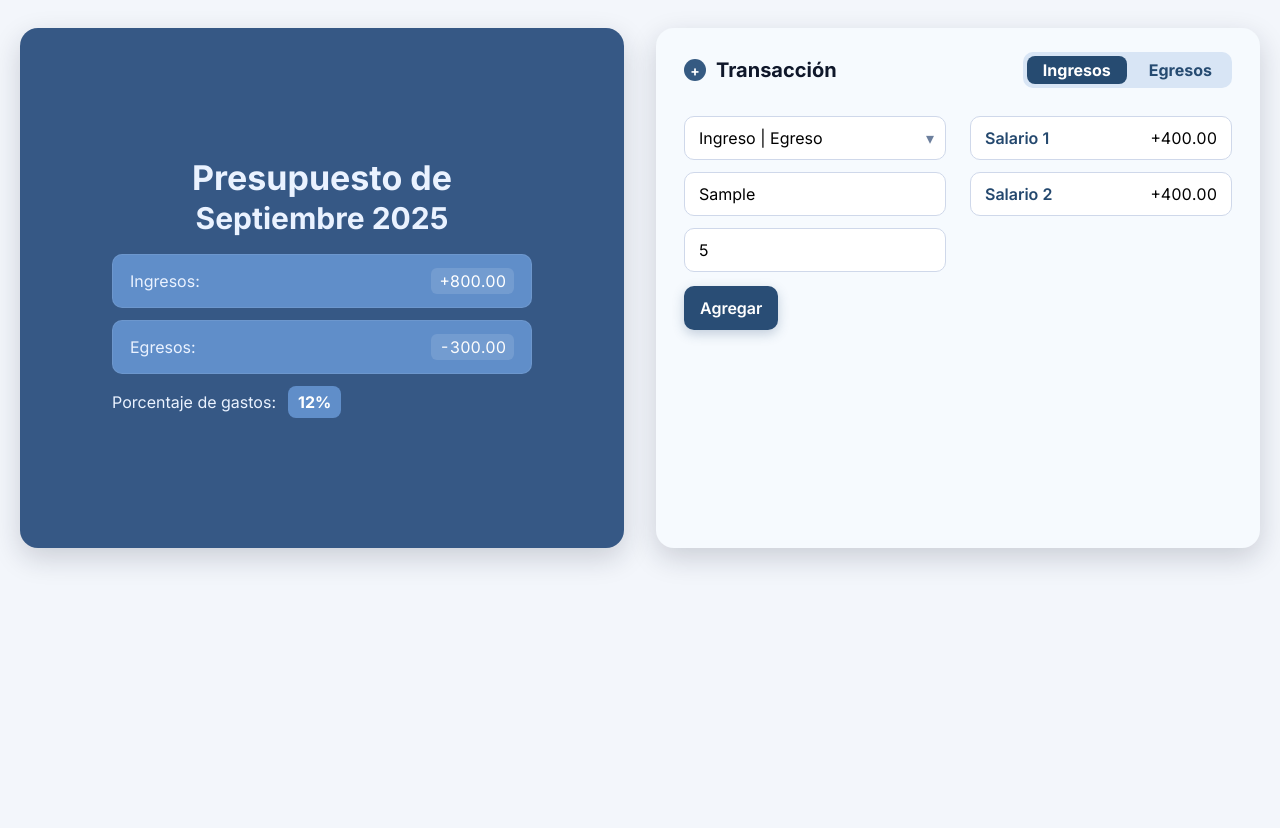
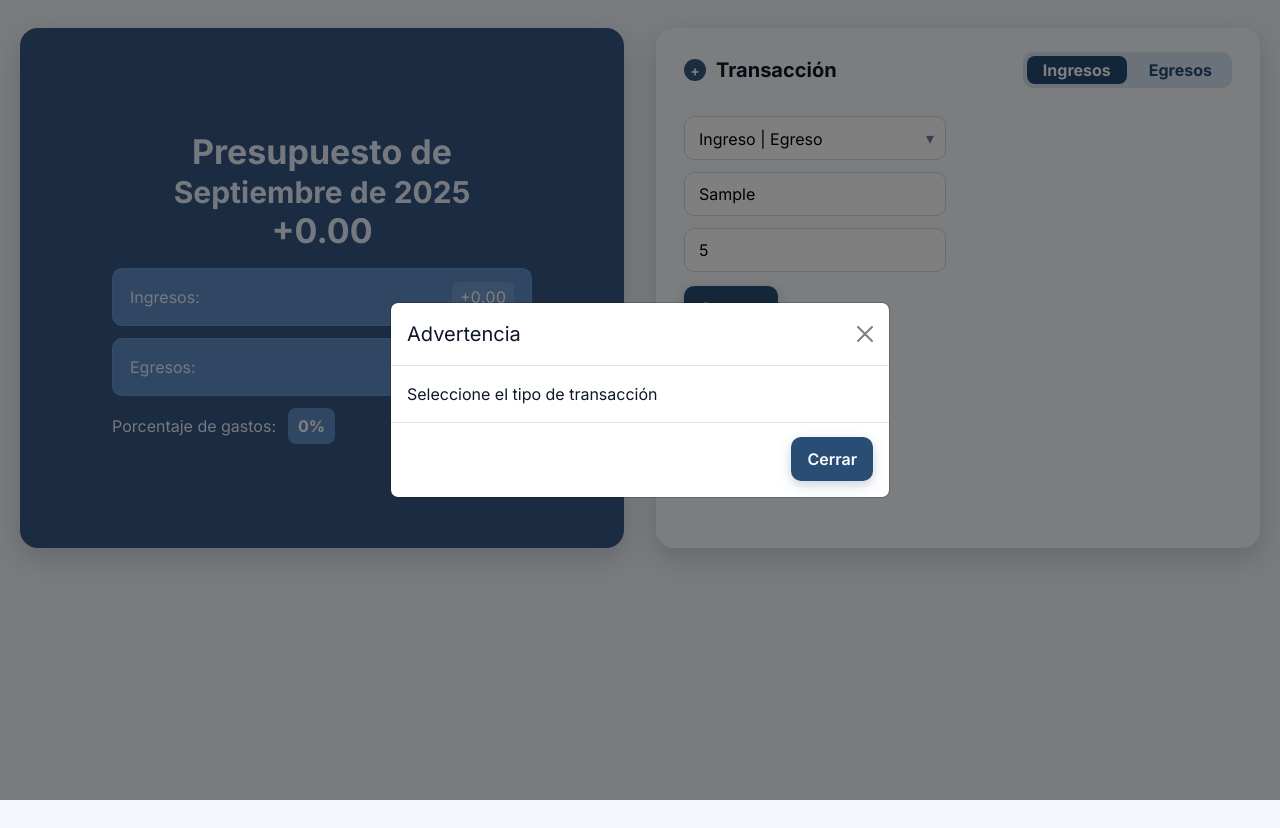
Before and after one commit to AbdiasHernandezDev503/ingresos-basic-app-js, a plain HTML site: page index.html in a window 1280 px wide. Both pictures are taken after typing "Sample", "5" into the empty fields and a click on the button "Agregar". Drawn offline with nearby package versions, Linux system fonts and the light colour scheme.

Commit message:
Agregando validaciones y funcionalidades a la aplicación de presupuesto, incluyendo asi funcionalidad adicional de guardar en localstorage

```diff
--- a/app.js
+++ b/app.js
@@ -0,0 +1,147 @@
+/*
+  Abdías de Jesús Martínez Hernández
+  Yanci Arely Pineda Linares
+  Katherine Noemy Vega Arriaza
+*/
+
+// Selección de elementos
+const tituloFecha = document.querySelector(".budget-title span");
+const ingresosEl = document.querySelector(".pill-value.pos");
+const egresosEl = document.querySelector(".pill-value.neg");
+const porcentajeEl = document.querySelector(".kpi-chip");
+const saldoDisponibleEl = document.getElementById("saldoDisponible");
+
+const tipoInput = document.querySelector("select");
+const descInput = document.querySelector('input[placeholder="Descripción"]');
+const montoInput = document.querySelector('input[placeholder="Monto"]');
+const btnAgregar = document.querySelector(".btn");
+
+const listaIngresos = document.querySelector(".tab-content.ingresos .items");
+const listaEgresos = document.querySelector(".tab-content.egresos .items");
+
+// Datos
+let ingresos = [], egresos = [];
+
+// Funcion para que guardemos en el LocalStorage (Funcionalidad adicional)
+function guardarDatosLocalStorage() {
+  localStorage.setItem("ingresos", JSON.stringify(ingresos));
+  localStorage.setItem("egresos", JSON.stringify(egresos));
+}
+
+function cargarDatosLocalStorage() {
+  ingresos = JSON.parse(localStorage.getItem("ingresos")) || [];
+  egresos = JSON.parse(localStorage.getItem("egresos")) || [];
+}
+
+// Utilidades
+function obtenerTotales() {
+  return {
+    totalIngresos: ingresos.reduce((acc, i) => acc + i.monto, 0),
+    totalEgresos: egresos.reduce((acc, i) => acc + i.monto, 0),
+  };
+}
+
+function resetFormulario() {
+  descInput.value = "";
+  montoInput.value = "";
+  tipoInput.selectedIndex = 0;
+}
+
+function mostrarModalValidacion(mensaje) {
+  document.getElementById("validacionMsg").textContent = mensaje;
+  new bootstrap.Modal(document.getElementById("validacionModal")).show();
+}
+
+// Renderizado
+function renderizarLista(lista, datos, clase) {
+  lista.innerHTML = "";
+  const { totalIngresos } = obtenerTotales();
+  datos.forEach((item) => {
+    const porcentaje =
+      clase === "neg" && totalIngresos > 0
+        ? ((item.monto * 100) / totalIngresos).toFixed(2) + "%"
+        : "";
+    lista.innerHTML += `
+      <li class="row">
+        <span class="name">${item.descripcion}</span>
+        <span class="amount ${clase}">${
+      clase === "pos" ? "+" : "-"
+    }${item.monto.toFixed(2)}</span>
+        ${porcentaje ? `<span class="badge">${porcentaje}</span>` : ""}
+      </li>`;
+  });
+}
+
+function renderizar() {
+  renderizarLista(listaIngresos, ingresos, "pos");
+  renderizarLista(listaEgresos, egresos, "neg");
+  const { totalIngresos, totalEgresos } = obtenerTotales();
+  const saldo = totalIngresos - totalEgresos;
+  ingresosEl.textContent = `+${totalIngresos.toFixed(2)}`;
+  egresosEl.textContent = `-${totalEgresos.toFixed(2)}`;
+  porcentajeEl.textContent =
+    totalIngresos > 0
+      ? `${((totalEgresos * 100) / totalIngresos).toFixed(2)}%`
+      : "0%";
+  saldoDisponibleEl.textContent = `${saldo >= 0 ? "+" : "-"}${Math.abs(
+    saldo
+  ).toFixed(2)}`;
+}
+
+// Validaciones
+function validarTransaccion(tipo, descripcion, monto) {
+  const { totalIngresos, totalEgresos } = obtenerTotales();
+  if (tipo !== "INGRESO" && tipo !== "EGRESO")
+    return "Seleccione el tipo de transacción";
+  if (!descripcion) return "Ingrese la descripción";
+
+  if (descripcion.length < 3)
+    return "La descripción debe tener al menos 3 caracteres";
+
+  if (isNaN(monto) || monto <= 0) return "Ingrese un monto válido mayor a 0";
+
+  if (tipo === "EGRESO") {
+    if (totalIngresos === 0) return "Debe agregar ingresos antes de egresos";
+
+    if (monto > totalIngresos - totalEgresos)
+      return "Los egresos no pueden superar los ingresos disponibles";
+
+  }
+
+  return null;
+}
+
+// Eventos
+btnAgregar.addEventListener("click", () => {
+  const tipo = tipoInput.value;
+  const descripcion = descInput.value.trim();
+  const monto = parseFloat(montoInput.value);
+
+  const error = validarTransaccion(tipo, descripcion, monto);
+  if (error) return mostrarModalValidacion(error);
+
+  const transaccion = { descripcion, monto };
+  if (tipo === "INGRESO") {
+    ingresos.push(transaccion);
+
+    // Seleccionar la tab ingresos cuando se agrega dicho tipo
+    document.getElementById("tab-ingresos").checked = true;
+  } else {
+    egresos.push(transaccion);
+
+    // Seleccionar la tab de egresos cuando se agrega el tipo correspondiente
+    document.getElementById("tab-egresos").checked = true;
+  }
+
+  guardarDatosLocalStorage();
+  resetFormulario();
+  renderizar();
+});
+
+// Inicialización
+tituloFecha.textContent = new Date()
+  .toLocaleDateString("es-ES", { month: "long", year: "numeric" })
+  .replace(/^\w/, (c) => c.toUpperCase());
+
+cargarDatosLocalStorage()
+renderizar();
--- a/index.html
+++ b/index.html
@@ -1,11 +1,20 @@
-<!doctype html>
+<!DOCTYPE html>
 <html lang="es">
   <head>
-  <meta charset="utf-8">
-  <meta name="viewport" content="width=device-width, initial-scale=1">
+    <meta charset="utf-8" />
+    <meta name="viewport" content="width=device-width, initial-scale=1" />
     <title>Presupuesto</title>
-  <link href="https://fonts.googleapis.com/css2?family=Inter:wght@400;600;700&display=swap" rel="stylesheet">
-  <link rel="stylesheet" href="styles.css">
+    <link
+      href="https://fonts.googleapis.com/css2?family=Inter:wght@400;600;700&display=swap"
+      rel="stylesheet"
+    />
+    <link
+      href="https://cdn.jsdelivr.net/npm/bootstrap@5.3.8/dist/css/bootstrap.min.css"
+      rel="stylesheet"
+      integrity="sha384-sRIl4kxILFvY47J16cr9ZwB07vP4J8+LH7qKQnuqkuIAvNWLzeN8tE5YBujZqJLB"
+      crossorigin="anonymous"
+    />
+    <link rel="stylesheet" href="styles.css" />
   </head>
   <body>
     <main class="wrap">
@@ -13,22 +22,32 @@
       <section class="left">
         <div class="left-inner">
           <h1 class="budget-title">
-          Presupuesto de<br><span>Septiembre 2025</span>
+            Presupuesto de<br /><span>
+              <!-- Aqui se va mostrar el mes actual -->
+            </span>
+
+            <div id="saldoDisponible" class="saldo">+500.00</div>
           </h1>
 
           <div class="pill">
             <span class="pill-label">Ingresos:</span>
-          <span class="pill-value pos">+800.00</span>
+            <span class="pill-value pos"
+              ><!-- Aqui se va mostrar el total de ingresos --></span
+            >
           </div>
 
           <div class="pill">
             <span class="pill-label">Egresos:</span>
-          <span class="pill-value neg">-300.00</span>
+            <span class="pill-value neg"
+              ><!-- Aqui se va mostrar el total de egresos --></span
+            >
           </div>
 
           <div class="kpi">
             <span class="kpi-label">Porcentaje de gastos:</span>
-          <span class="kpi-chip">12%</span>
+            <span class="kpi-chip"
+              ><!-- Aqui se va mostrar el porcentaje de gastos --></span
+            >
           </div>
         </div>
       </section>
@@ -37,8 +56,8 @@
       <section class="right">
         <div class="right-inner">
           <!-- Radios de estado de pestañas (fuera de la barra) -->
-        <input type="radio" name="tab" id="tab-ingresos" checked hidden>
-        <input type="radio" name="tab" id="tab-egresos" hidden>
+          <input type="radio" name="tab" id="tab-ingresos" checked hidden />
+          <input type="radio" name="tab" id="tab-egresos" hidden />
 
           <div class="right-head">
             <div class="head-left">
@@ -58,18 +77,18 @@
               <div class="field select">
                 <select>
                   <option>Ingreso | Egreso</option>
-                <option>Ingreso</option>
-                <option>Egreso</option>
+                  <option value="INGRESO">Ingreso</option>
+                  <option value="EGRESO">Egreso</option>
                 </select>
                 <span class="caret">▾</span>
               </div>
 
               <div class="field">
-              <input type="text" placeholder="Descripción">
+                <input type="text" placeholder="Descripción" />
               </div>
 
               <div class="field">
-              <input type="number" step="0.01" placeholder="Monto">
+                <input type="number" step="0.01" placeholder="Monto" />
               </div>
 
               <button type="button" class="btn">Agregar</button>
@@ -78,33 +97,59 @@
             <!-- Contenido: Ingresos -->
             <div class="tab-content ingresos">
               <ul class="items">
-              <li class="row">
-                <span class="name">Salario 1</span>
-                <span class="amount pos">+400.00</span>
-              </li>
-              <li class="row">
-                <span class="name">Salario 2</span>
-                <span class="amount pos">+400.00</span>
-              </li>
+
               </ul>
             </div>
 
             <!-- Contenido: Egresos -->
             <div class="tab-content egresos">
               <ul class="items">
-              <li class="row">
-                <span class="name">Renta</span>
-                <span class="amount neg">-200.00</span>
-              </li>
-              <li class="row">
-                <span class="name">Comida</span>
-                <span class="amount neg">-100.00</span>
-              </li>
+
               </ul>
             </div>
-        </div><!-- /right-grid -->
-      </div><!-- /right-inner -->
+          </div>
+        </div>
       </section>
+      <!-- Modal de validacion de datos -->
+      <div
+        class="modal fade"
+        id="validacionModal"
+        tabindex="-1"
+        aria-labelledby="validacionModalLabel"
+        aria-hidden="true"
+      >
+        <div class="modal-dialog modal-dialog-centered">
+          <div class="modal-content">
+            <div class="modal-header">
+              <h5 class="modal-title" id="validacionModalLabel">Advertencia</h5>
+              <button
+                type="button"
+                class="btn-close"
+                data-bs-dismiss="modal"
+                aria-label="Cerrar"
+              ></button>
+            </div>
+            <div class="modal-body" id="validacionMsg">
+              <!-- Aquí se mostrará el mensaje que pusimos para validacion -->
+            </div>
+            <div class="modal-footer">
+              <button
+                type="button"
+                class="btn btn-secondary"
+                data-bs-dismiss="modal"
+              >
+                Cerrar
+              </button>
+            </div>
+          </div>
+        </div>
+      </div>
     </main>
+    <script src="app.js"></script>
+    <script
+      src="https://cdn.jsdelivr.net/npm/bootstrap@5.3.8/dist/js/bootstrap.bundle.min.js"
+      integrity="sha384-FKyoEForCGlyvwx9Hj09JcYn3nv7wiPVlz7YYwJrWVcXK/BmnVDxM+D2scQbITxI"
+      crossorigin="anonymous"
+    ></script>
   </body>
 </html>
--- a/styles.css
+++ b/styles.css
@@ -1,176 +1,323 @@
-* { box-sizing: border-box; }
-html, body { height: 100%; }
-body{
-  margin:0;
+* {
+  box-sizing: border-box;
+}
+html,
+body {
+  height: 100%;
+}
+body {
+  margin: 0;
   font-family: Inter, system-ui, Segoe UI, Roboto, Arial, sans-serif;
-  background:#f3f6fb;
-  color:#0f172a;
+  background: #f3f6fb;
+  color: #0f172a;
 }
-:root{
-  --blue-900:#365885; --blue-700:#608EC9;
-  --panel:#f6fafe; --bd:#cfd8ea;
-  --accent:#264b71; --btn:#294d75;
-  --pos:#030303; --neg:#e25b5b;
-  --r-lg:18px; --r:10px;
-  --shadow:0 10px 28px rgba(20,30,50,.18);
+:root {
+  --blue-900: #365885;
+  --blue-700: #608ec9;
+  --panel: #f6fafe;
+  --bd: #cfd8ea;
+  --accent: #264b71;
+  --btn: #294d75;
+  --pos: #030303;
+  --neg: #e25b5b;
+  --r-lg: 18px;
+  --r: 10px;
+  --shadow: 0 10px 28px rgba(20, 30, 50, 0.18);
 }
 
 /* Layout general - ambos paneles iguales */
-.wrap{
-  max-width:1280px;
-  margin:28px auto;
-  padding:0 20px;
-  display:grid;
-  grid-template-columns:1fr 1fr;  /* ambos iguales */
-  gap:32px;
-  align-items:stretch;            /* iguala altura de los hijos */
+.wrap {
+  max-width: 1280px;
+  margin: 28px auto;
+  padding: 0 20px;
+  display: grid;
+  grid-template-columns: 1fr 1fr; /* ambos iguales */
+  gap: 32px;
+  align-items: stretch; /* iguala altura de los hijos */
 }
 
 /* ===== Panel izquierdo ===== */
-.left{
-  display:flex; align-items:center; justify-content:center;
-  min-height:520px; border-radius:var(--r-lg);
-  background:var(--blue-900); color:#eaf2ff;
-  box-shadow:var(--shadow);
+.left {
+  display: flex;
+  align-items: center;
+  justify-content: center;
+  min-height: 520px;
+  border-radius: var(--r-lg);
+  background: var(--blue-900);
+  color: #eaf2ff;
+  box-shadow: var(--shadow);
 }
-.left-inner{
-  width:100%; max-width:560px;
-  padding:48px 56px;
-  text-align:center;
+.left-inner {
+  width: 100%;
+  max-width: 560px;
+  padding: 48px 56px;
+  text-align: center;
 }
-.budget-title{
-  margin:0 0 18px;
-  font-weight:700; line-height:1.15;
-  font-size:34px;
+.budget-title {
+  margin: 0 0 18px;
+  font-weight: 700;
+  line-height: 1.15;
+  font-size: 34px;
 }
-.budget-title span{ font-size:30px; }
+.budget-title span {
+  font-size: 30px;
+}
 
-.pill{
-  display:flex; align-items:center; gap:12px;
-  width:100%; max-width:420px;
-  margin:0 auto 12px;
-  padding:14px 18px;
-  border-radius:var(--r);
-  background:var(--blue-700);
-  box-shadow:inset 0 0 0 1px rgba(255,255,255,.08);
+.pill {
+  display: flex;
+  align-items: center;
+  gap: 12px;
+  width: 100%;
+  max-width: 420px;
+  margin: 0 auto 12px;
+  padding: 14px 18px;
+  border-radius: var(--r);
+  background: var(--blue-700);
+  box-shadow: inset 0 0 0 1px rgba(255, 255, 255, 0.08);
 }
-.pill-value{
-  margin-left:auto; padding:3px 8px; border-radius:6px;
-  background:rgba(255,255,255,.12);
-  font-variant-numeric:tabular-nums;
+.pill-value {
+  margin-left: auto;
+  padding: 3px 8px;
+  border-radius: 6px;
+  background: rgba(255, 255, 255, 0.12);
+  font-variant-numeric: tabular-nums;
 }
-.pill-value.pos{ color:#ffffff; }
-.pill-value.neg{ color:#fcfcfc; }
+.pill-value.pos {
+  color: #ffffff;
+}
+.pill-value.neg {
+  color: #fcfcfc;
+}
 
-.kpi{
-  display:flex; align-items:center; gap:12px;
-  margin:8px auto 0; width:100%; max-width:420px; justify-content:flex-start;
+.badge {
+  background: #323232;
+  color: #fff;
+  padding: 4px 8px;
+  border-radius: 6px;
+  font-size: 0.8rem;
+  font-weight: 600;
 }
-.kpi-chip{
-  background:#608EC9; color:#fff; padding:6px 10px;
-  border-radius:8px; font-weight:700;
+
+.kpi {
+  display: flex;
+  align-items: center;
+  gap: 12px;
+  margin: 8px auto 0;
+  width: 100%;
+  max-width: 420px;
+  justify-content: flex-start;
+}
+.kpi-chip {
+  background: #608ec9;
+  color: #fff;
+  padding: 6px 10px;
+  border-radius: 8px;
+  font-weight: 700;
 }
 
 /* ===== Panel derecho ===== */
-.right{
-  display:flex;
-  min-height:520px;
-  border-radius:var(--r-lg);
-  background:var(--panel);
-  box-shadow:var(--shadow);
+.right {
+  display: flex;
+  min-height: 520px;
+  border-radius: var(--r-lg);
+  background: var(--panel);
+  box-shadow: var(--shadow);
 }
-.right-inner{ width:100%; padding:24px 28px; }
+.right-inner {
+  width: 100%;
+  padding: 24px 28px;
+}
 
-.right-head{
-  display:grid; grid-template-columns:1fr auto;
-  align-items:center; column-gap:16px; margin-bottom:16px;
+.right-head {
+  display: grid;
+  grid-template-columns: 1fr auto;
+  align-items: center;
+  column-gap: 16px;
+  margin-bottom: 16px;
 }
-.head-left{ display:flex; align-items:center; gap:10px; }
-.head-left h2{ margin:0; font-size:20px; font-weight:700; }
-.plus{
-  width:22px; height:22px; border-radius:50%;
-  display:grid; place-items:center; background:#355a82; color:#fff;
-  font-weight:700; font-size:14px;
+.head-left {
+  display: flex;
+  align-items: center;
+  gap: 10px;
+}
+.head-left h2 {
+  margin: 0;
+  font-size: 20px;
+  font-weight: 700;
+}
+.plus {
+  width: 22px;
+  height: 22px;
+  border-radius: 50%;
+  display: grid;
+  place-items: center;
+  background: #355a82;
+  color: #fff;
+  font-weight: 700;
+  font-size: 14px;
 }
 
 /* Tabs */
-.segmented{
-  display:inline-flex; gap:6px;
+.segmented {
+  display: inline-flex;
+  gap: 6px;
   justify-content: center;
-   align-items: center;
-  height:36px; padding:4px; border-radius:10px; background:#d8e5f5;
+  align-items: center;
+  height: 36px;
+  padding: 4px;
+  border-radius: 10px;
+  background: #d8e5f5;
 }
-.seg{
-  border:0; background:transparent; color:var(--accent);
-   display: flex;
+.seg {
+  border: 0;
+  background: transparent;
+  color: var(--accent);
+  display: flex;
   align-items: center;
   justify-content: center;
   text-align: center;
-  padding:8px 16px; height:28px; line-height:28px; border-radius:8px; font-weight:700; cursor:pointer;
+  padding: 8px 16px;
+  height: 28px;
+  line-height: 28px;
+  border-radius: 8px;
+  font-weight: 700;
+  cursor: pointer;
 }
 
 /* Grilla derecha */
-.right-grid{
-  display:grid; grid-template-columns:1fr 1fr;
-  column-gap:24px; align-items:start;
+.right-grid {
+  display: grid;
+  grid-template-columns: 1fr 1fr;
+  column-gap: 24px;
+  align-items: start;
 }
 
-.form{ max-width:none; }
-.field{ margin:12px 0; }
-input, select, .btn{ height:44px; border-radius:var(--r); font:inherit; }
-input, select{
-  width:100%; padding:10px 14px; outline:none; background:#fff; border:1px solid var(--bd);
+.form {
+  max-width: none;
 }
-input:focus, select:focus{ border-color:#7aa3d6; box-shadow:0 0 0 3px rgba(122,163,214,.2); }
-.btn{
-  margin-top:2px; padding:0 16px; border:0; cursor:pointer;
-  background:var(--btn); color:#fff; font-weight:600;
-  box-shadow:0 4px 12px rgba(41,77,117,.25);
+.field {
+  margin: 12px 0;
 }
-.btn:active{ transform:translateY(1px); }
-.select{ position:relative; }
-.caret{
-  position:absolute; right:12px; top:50%; transform:translateY(-50%);
-  pointer-events:none; color:#6c7f9d;
+input,
+select,
+.btn {
+  height: 44px;
+  border-radius: var(--r);
+  font: inherit;
 }
-select{ appearance:none; -webkit-appearance:none; -moz-appearance:none; }
+input,
+select {
+  width: 100%;
+  padding: 10px 14px;
+  outline: none;
+  background: #fff;
+  border: 1px solid var(--bd);
+}
+input:focus,
+select:focus {
+  border-color: #7aa3d6;
+  box-shadow: 0 0 0 3px rgba(122, 163, 214, 0.2);
+}
+.btn {
+  margin-top: 2px;
+  padding: 0 16px;
+  border: 0;
+  cursor: pointer;
+  background: var(--btn);
+  color: #fff;
+  font-weight: 600;
+  box-shadow: 0 4px 12px rgba(41, 77, 117, 0.25);
+}
+.btn:active {
+  transform: translateY(1px);
+}
+.select {
+  position: relative;
+}
+.caret {
+  position: absolute;
+  right: 12px;
+  top: 50%;
+  transform: translateY(-50%);
+  pointer-events: none;
+  color: #6c7f9d;
+}
+select {
+  appearance: none;
+  -webkit-appearance: none;
+  -moz-appearance: none;
+}
 
-.items{
-  list-style:none; margin:12px 0 0;
-  padding:0; display:grid; row-gap:12px; width:100%;
+.items {
+  list-style: none;
+  margin: 12px 0 0;
+  padding: 0;
+  display: grid;
+  row-gap: 12px;
+  width: 100%;
 }
-.row{
-  height:44px;
-  display:grid; grid-template-columns:1fr auto; column-gap:16px;
-  align-items:center; padding:10px 14px;
-  border-radius:var(--r); background:#fff; border:1px solid var(--bd);
+.row {
+  display: grid;
+  grid-template-columns: 1fr auto auto; /* nombre, monto y badge */
+  align-items: center;
+  column-gap: 12px;
+  padding: 10px 14px;
+  border-radius: var(--r);
+  background: #fff;
+  border: 1px solid var(--bd);
 }
-.name{ color:#24486e; font-weight:600; white-space:nowrap; }
-.amount{ width:90px; text-align:right; font-variant-numeric:tabular-nums; }
-.amount.pos{ color:var(--pos); }
-.amount.neg{ color:var(--neg); }
+.name {
+  color: #24486e;
+  font-weight: 600;
+  white-space: nowrap;
+}
+.amount {
+  width: 90px;
+  text-align: right;
+  font-variant-numeric: tabular-nums;
+}
+.amount.pos {
+  color: var(--pos);
+}
+.amount.neg {
+  color: var(--neg);
+}
 
 /* ===== Tabs por CSS (inputs son hermanos de .right-head y .right-grid) ===== */
 
 /* Resalta el label del tab activo */
 #tab-ingresos:checked ~ .right-head .segmented label[for="tab-ingresos"],
-#tab-egresos:checked  ~ .right-head .segmented label[for="tab-egresos"]{
+#tab-egresos:checked ~ .right-head .segmented label[for="tab-egresos"] {
   background: var(--accent);
   color: #fff;
 }
 
 /* Ocultar por defecto el contenido de tabs */
-.tab-content { display: none; }
+.tab-content {
+  display: none;
+}
 
 /* Mostrar según el radio seleccionado */
-#tab-ingresos:checked ~ .right-grid .ingresos { display: block; }
-#tab-egresos:checked  ~ .right-grid .egresos  { display: block; }
+#tab-ingresos:checked ~ .right-grid .ingresos {
+  display: block;
+}
+#tab-egresos:checked ~ .right-grid .egresos {
+  display: block;
+}
 
 /* ===== Responsive ===== */
-@media (max-width:1100px){
-  .right-grid{ grid-template-columns:1fr; row-gap:16px; }
-  .amount{ width:auto; }
+@media (max-width: 1100px) {
+  .right-grid {
+    grid-template-columns: 1fr;
+    row-gap: 16px;
+  }
+  .amount {
+    width: auto;
+  }
 }
-@media (max-width:980px){
-  .wrap{ grid-template-columns:1fr; gap:28px; }
+@media (max-width: 980px) {
+  .wrap {
+    grid-template-columns: 1fr;
+    gap: 28px;
+  }
 }
```
Lines whose indentation alone changed are shown as unchanged.
